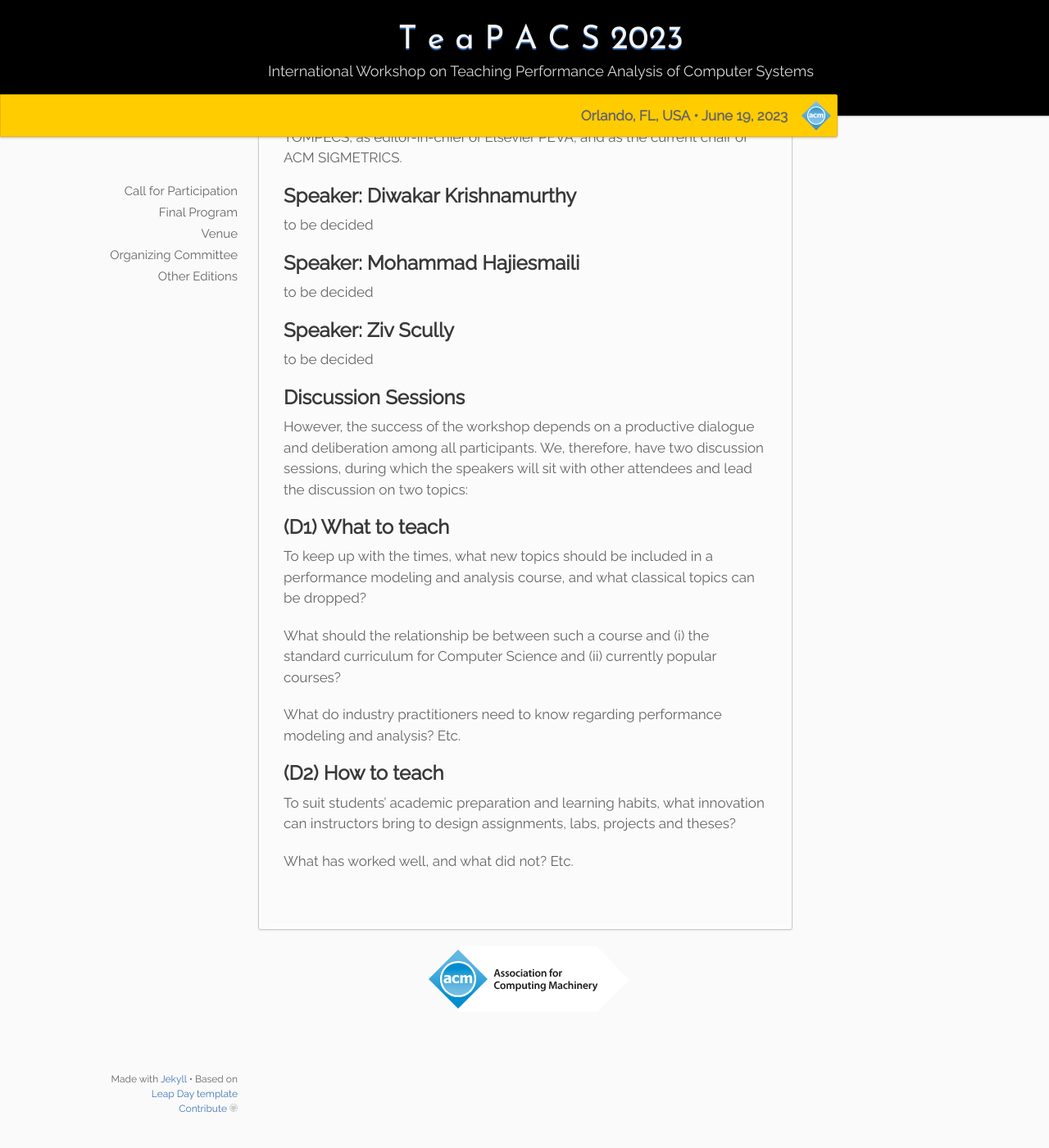
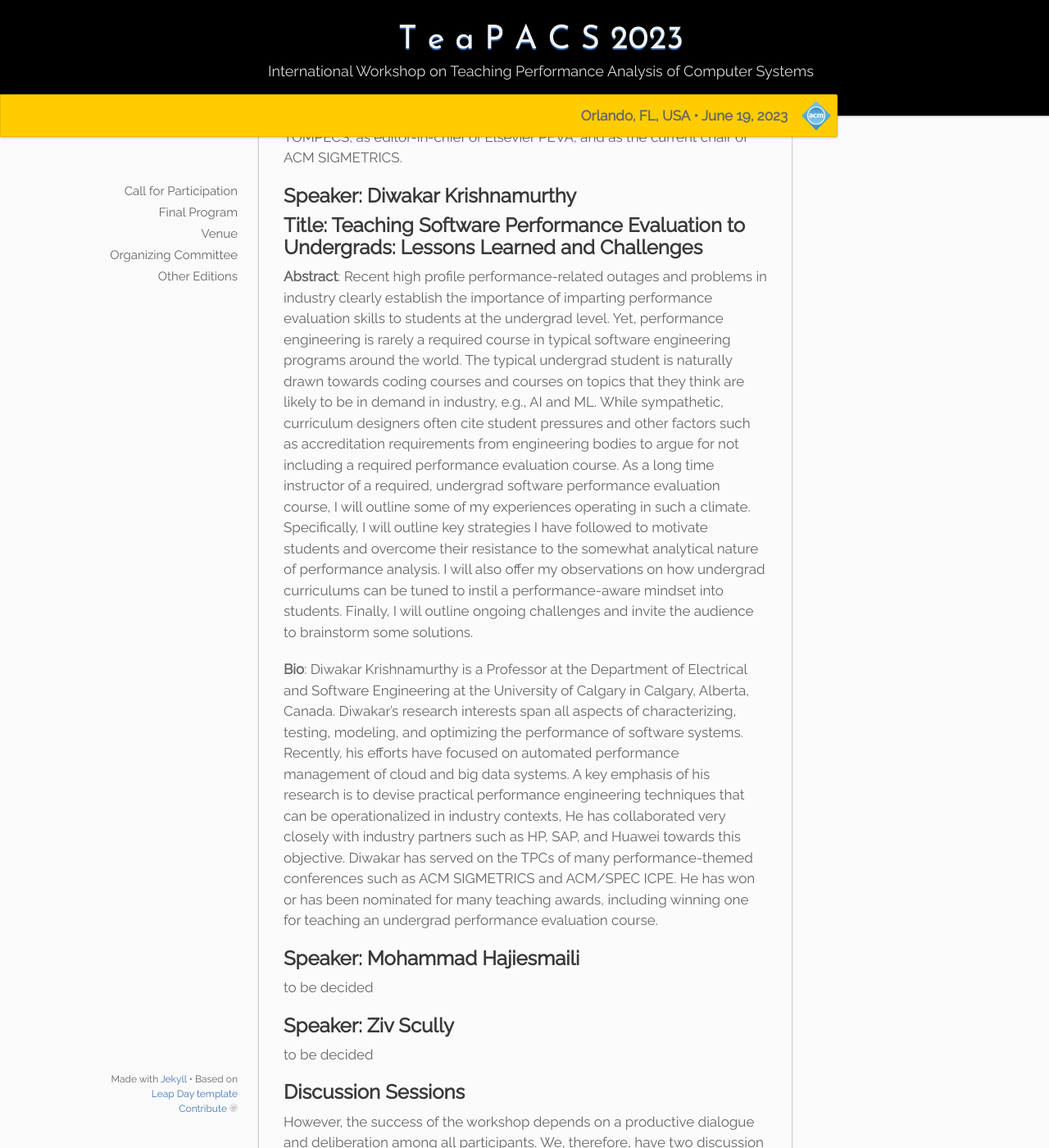
Before and after one commit to alessandropellegrini/teapacs.github.io, a Jekyll site: the page built from _2023/05.program.md, in a window 1280 px wide and 1400 px high, scrolled down 1245 px. Shown: the whole window at 82% size. Built offline with Jekyll 4.4.1, drawn with Linux system fonts in a browser that asks for light colours.

Commit message:
Update 05.program.md

```diff
--- a/_2023/05.program.md
+++ b/_2023/05.program.md
@@ -26,7 +26,12 @@ permalink: /:collection/program/
 **Bio**: Giuliano Casale joined the Department of Computing at Imperial College London in 2010, where he is currently a Reader. He teaches and does research in performance engineering and cloud computing, topics on which he has published more than 150 refereed papers. He has served on the technical program committee of several conferences in performance and dependability. His research work has received multiple recognitions, including best paper awards at ACM SIGMETRICS, IEEE/IFIP DSN, and IEEE INFOCOM. He serves on the editorial boards of IEEE TNSM and ACM TOMPECS, as editor-in-chief of Elsevier PEVA, and as the current chair of ACM SIGMETRICS.
 
 ## Speaker: Diwakar Krishnamurthy
-to be decided
+## Title: Teaching Software Performance Evaluation to Undergrads: Lessons Learned and Challenges
+
+**Abstract**: Recent high profile performance-related outages and problems in industry clearly establish the importance of imparting performance evaluation skills to students at the undergrad level. Yet, performance engineering is rarely a required course in typical software engineering programs around the world. The typical undergrad student is naturally drawn towards coding courses and courses on topics that they think are likely to be in demand in industry, e.g., AI and ML. While sympathetic, curriculum designers often cite student pressures and other factors such as accreditation requirements from engineering bodies to argue for not including a required performance evaluation course.
+As a long time instructor of a required, undergrad software performance evaluation course, I will outline some of my experiences operating in such a climate. Specifically, I will outline key strategies I have followed to motivate students and overcome their resistance to the somewhat analytical nature of performance analysis.  I will also offer my observations on how undergrad curriculums can be tuned to instil a performance-aware mindset into students. Finally, I will outline ongoing challenges and invite the audience to brainstorm some solutions.
+
+**Bio**: Diwakar Krishnamurthy is a Professor at the Department of Electrical and Software Engineering at the University of Calgary in Calgary, Alberta, Canada. Diwakar’s research interests span all aspects of characterizing, testing, modeling, and optimizing the performance of software systems. Recently, his efforts have focused on automated performance management of cloud and big data systems. A key emphasis of his research is to devise practical performance engineering techniques that can be operationalized in industry contexts, He has collaborated very closely with industry partners such as HP, SAP, and Huawei towards this objective. Diwakar has served on the TPCs of many performance-themed conferences such as ACM SIGMETRICS and ACM/SPEC ICPE. He has won or has been nominated for many teaching awards, including winning one for teaching an undergrad performance evaluation course.
 
 ## Speaker: Mohammad Hajiesmaili
 to be decided
```
